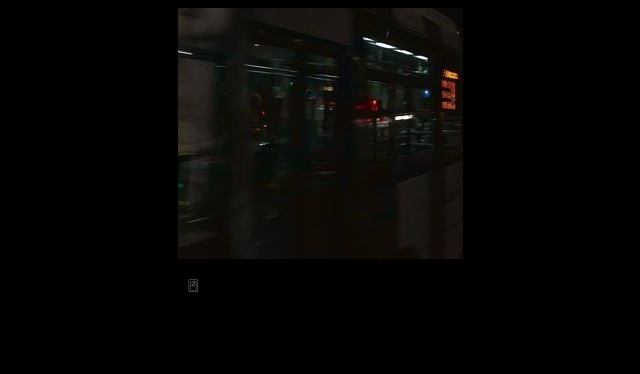
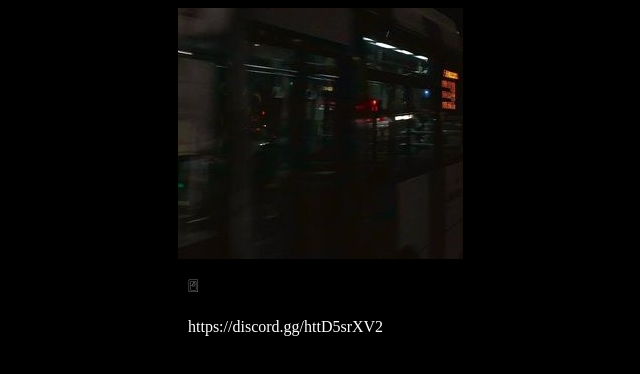
Before and after one commit to au46b/au46b.github.io, a plain HTML site: page index.html in a window 1280 px wide. Shown: the whole page, without its empty margins (320-960 px from the left). Drawn offline with Linux system fonts and the light colour scheme.

Commit message:
Update index.html

```diff
--- a/index.html
+++ b/index.html
@@ -7,7 +7,7 @@
 
 <p>	🃩 </p>
 
-
+<p> https://discord.gg/httD5srXV2 <p>
 
 
 </html>
```
